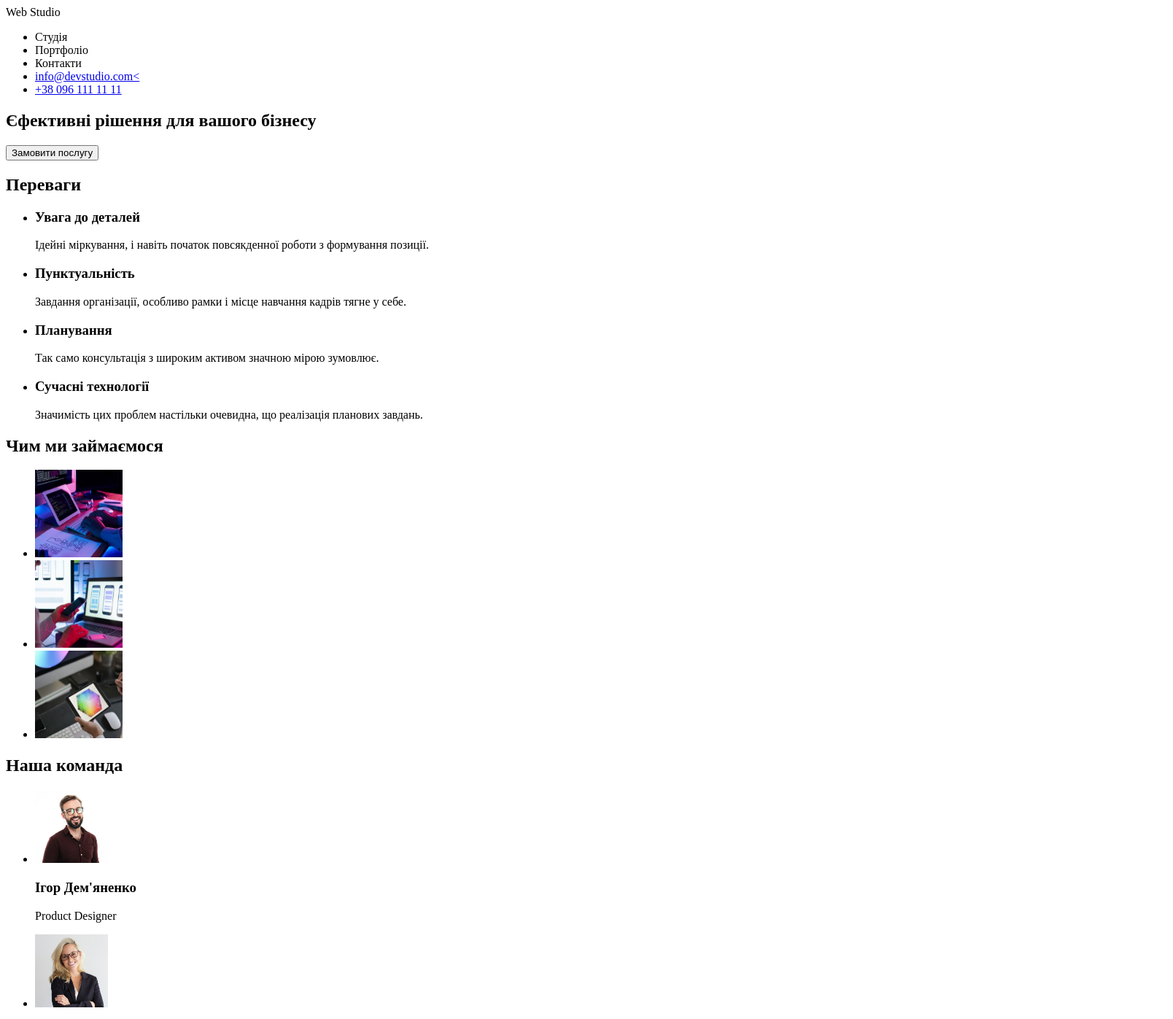
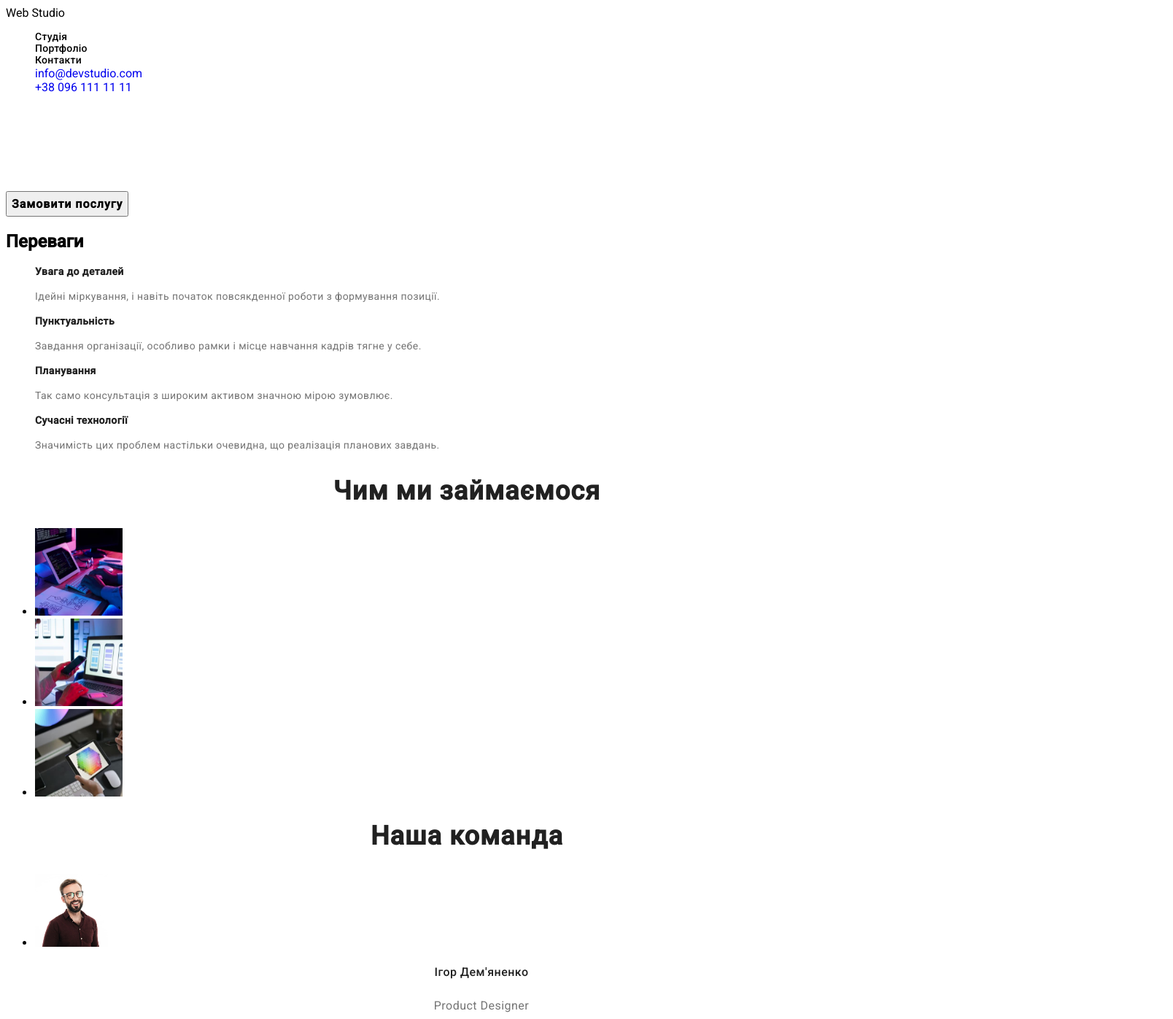
Before and after one commit to Svitlana12345/-goit-markup-hw-02, a plain HTML site: page index.html in a window 1280 px wide. Shown: the top 1397 px of the page at 73% size, 1608 px wide, since content can reach past the window. Drawn offline with Linux system fonts and the light colour scheme.

Commit message:
Добавлено портфолио, шрифты и стили

```diff
--- a/index.html
+++ b/index.html
@@ -5,55 +5,58 @@
     <meta http-equiv="X-UA-Compatible" content="IE=edge" />
     <meta name="viewport" content="width=device-width, initial-scale=1.0" />
     <title>Студія</title>
-    <link rel="stylesheet" href="./styls.css">
+    <link rel="preconnect" href="https://fonts.googleapis.com">
+<link rel="preconnect" href="https://fonts.gstatic.com" crossorigin>
+<link href="https://fonts.googleapis.com/css2?family=Raleway:wght@700&family=Roboto:ital,wght@0,400;0,500;1,700&display=swap" rel="stylesheet">
+    <link rel="stylesheet" href="./styles.css">
   </head>
   <body>
-    <header>
+    <header class="header">
       <nav>
-        <a>
+        <a class="header-logo">
           <span>Web</span>
           <span>Studio</span>
         </a>
-        <ul>
-          <li>Cтудія</li>
-          <li>Портфоліо</li>
-          <li>Контакти</li>
-          <li><a href="malito: info@devstudio.com "> info@devstudio.com<
+        <ul class="header-list list">
+          <li class="header-item">Студія</li>
+          <li class="header-item">Портфоліо</li>
+          <li class="header-item">Контакти</li>
+          <li><a class="header-mail link" href="malito: info@devstudio.com "> info@devstudio.com
           </a></Li>
-          <li><a href="tel:+38 096 111 11 11">+38 096 111 11 11</a></address></li>
+          <li><a class="header-tell link" href="tel:+38 096 111 11 11">+38 096 111 11 11</a></address></li>
 
         </ul>
       </nav>
     </header>
     <section>
-      <h1>Єфективні рішення для вашого бізнесу</h1>
-      <button>Замовити послугу</button>
+      <h1 class="top-title">Єфективні рішення для вашого бізнесу</h1>
+      <button class="header-btn">Замовити послугу</button>
     </section>
 
-    <section>
+    <section class="benefits">
       <h2>Переваги</h2>
-      <ul>
-        <li>
-          <h3>Увага до деталей</h3>
-          <p>
+      <ul class="benefits-list list">
+        <li class="benefits-item">
+          <h3 class="medium-title">Увага до деталей</h3>
+          <p class="after-title">
             Ідейні міркування, і навіть початок повсякденної роботи з формування
             позиції.
           </p>
         </li>
-        <li>
-          <h3>Пунктуальність</h3>
-          <p>
+        <li class="benefits-item">
+          <h3 class="medium-title">Пунктуальність</h3>
+          <p class="after-title">
             Завдання організації, особливо рамки і місце навчання кадрів тягне у
             себе.
           </p>
         </li>
-        <li>
-          <h3>Планування</h3>
-          <p>Так само консультація з широким активом значною мірою зумовлює.</p>
+        <li class="benefits-item">
+          <h3 class="medium-title">Планування</h3>
+          <p class="after-title">Так само консультація з широким активом значною мірою зумовлює.</p>
         </li>
-        <li>
-          <h3>Сучасні технології</h3>
-          <p>
+        <li class="benefits-item">
+          <h3 class="medium-title">Сучасні технології</h3>
+          <p class="after-title">
             Значимість цих проблем настільки очевидна, що реалізація планових
             завдань.
           </p>
@@ -61,8 +64,9 @@
       </ul>
     </section>
 
-    <h2>Чим ми займаємося</h2>
-    <ul>
+    <section>
+      <h2 class="business-upper-title">Чим ми займаємося</h2>
+      <ul c>
         <li>
           <img
             src="images/img (6) (2).jpg"
@@ -87,9 +91,10 @@
             height="120"
           />
         </li>
-    </ul>
+      </ul></section>
 
-    <h2>Наша команда</h2>
+
+    <h2 class="hero-top-title">Наша команда</h2>
 
     <ul>
       <li>
@@ -99,8 +104,8 @@
           width="100"
           height="100"
         />
-        <h3>Ігор Дем'яненко</h3>
-        <p>Product Designer</p>
+        <h3 class="hero-title">Ігор Дем'яненко</h3>
+        <p class="hero-about">Product Designer</p>
       </li>
       <li>
         <img
@@ -109,8 +114,8 @@
           width="100"
           height="100"
         />
-        <h3>Ольга Рєпіна</h3>
-        <p>Frontend Developer</p>
+        <h3 class="hero-title">Ольга Рєпіна</h3>
+        <p class="hero-about">Frontend Developer</p>
       </li>
 
       <li>
@@ -120,8 +125,8 @@
           width="100"
           height="100"
         />
-        <h3>Микола Тарасов</h3>
-        <p>Marketing</p>
+        <h3 class="hero-title">Микола Тарасов</h3>
+        <p class="hero-about">Marketing</p>
       </li>
 
       <li>
@@ -131,18 +136,18 @@
           width="100"
           height="100"
         />
-        <h3>Михайло Єрмаков</h3>
-        <p>UI Designer</p>
+        <h3 class="hero-title">Михайло Єрмаков</h3>
+        <p class="hero-about">UI Designer</p>
       </li>
     </ul>
 
-    <footer>
-      <ul>
-        <li><a href="">WebStudio</a></li>
+    <footer class="footer">
+      <ul class="footer-list list">
+        <li><a href="footer-logo">WebStudio</a></li>
         <address> <li>м. Київ, пр-т Лесі Українки,26</li>
-          <Li><a href="malito: info@devstudio.com "> info@devstudio.com<
+          <li><a class="header-mail link" href="malito: info@devstudio.com "> info@devstudio.com
           </a></Li>
-         <li><a href="tel:+38 096 111 11 11">+38 096 111 11 11</a></address></li>
+          <li><a class="header-tell link" href="tel:+38 096 111 11 11">+38 096 111 11 11</a></address></li>
           </address>
         </ul>
 
--- /dev/null
+++ b/styles.css
@@ -0,0 +1,154 @@
+body{
+    font-family: "Roboto", sans-serif;
+
+}
+
+
+.heder {
+background-color: #FFFFFF;
+}
+
+.list {
+    list-style: none;
+}
+
+.link {
+    text-decoration: none;
+}
+
+
+.header-item {
+font-style: normal;
+font-size: 14px;
+font-weight: 500;
+line-height: 1.14;
+letter-spacing: 0.02em;
+
+}
+header-tell {
+font-style: normal;
+font-size: 14px;
+font-weight: 500;
+line-height: 1.14;
+letter-spacing: 0.02em;
+color: #757575;
+}
+
+.header-btn {
+font-family: inherit;
+font-size: 16px;
+font-weight: 700;
+line-height: 1.86;
+letter-spacing: 0.06em;
+text-align: center;
+}
+
+.top-title {
+font-family: Roboto;
+font-size: 44px;
+font-weight: 900;
+line-height: 1.36;
+letter-spacing: 0.06em;
+text-align: center;
+color: #FFFFFF;
+}
+
+.medium-title {
+    font-family: Roboto;
+    font-size: 14px;
+    font-weight: 700;
+    line-height: 1.14;
+    letter-spacing: 0.03em;
+    text-align: left;
+color: #212121;
+}
+
+.after-title {
+    font-family: Roboto;
+font-size: 14px;
+font-weight: 400;
+line-height: 1.71;
+letter-spacing: 0.03em;
+text-align: left;
+color: #757575;
+}
+
+.business-upper-title {
+    font-family: Roboto;
+font-size: 36px;
+font-weight: 700;
+line-height: 1.16;
+letter-spacing: 0.03em;
+text-align: center;
+color: #212121;
+}
+
+
+.hero-top-title {
+font-family: Roboto;
+font-size: 36px;
+font-weight: 700;
+line-height: 1.16;
+letter-spacing: 0.03em;
+text-align: center;
+color: #212121;
+}
+
+.hero-title {
+font-family: Roboto;
+font-size: 16px;
+font-weight: 500;
+line-height: 1.87;
+letter-spacing: 0.03em;
+text-align: center;
+color: #212121;
+}
+
+.hero-about {
+font-family: Roboto;
+font-size: 16px;
+font-weight: 400;
+line-height: 1.87;
+letter-spacing: 0.03em;
+text-align: center;
+color: #757575;
+}
+
+
+.footer {
+background: #2F303A;
+height: 252px;
+width: 1600px;
+left: 0px;
+top: 2094px;
+border-radius: 0px;
+
+}
+
+.list {
+    list-style: none;
+}
+
+.link {
+text-decoration: none;
+}
+
+.footer-logo {
+font-family: Raleway;
+font-size: 26px;
+font-weight: 700;
+line-height: 1.92;
+letter-spacing: 0.03em;
+text-align: left;
+color: #2196f3;
+
+
+
+font-family: Oleo Script;
+font-size: 26px;
+font-weight: 400;
+line-height: 1.38;
+letter-spacing: 0.03em;
+text-align: left;
+color: #FFFFFF;
+}
```
Also changed, not shown: portfolio.html (added, +110 -0 lines), images 2/img (10) (2).jpg (added), images 2/img (11) (2).jpg (added), images 2/img (12) (2).jpg (added), images 2/img (13).jpg (added), images 2/img (14).jpg (added), images 2/img (15).jpg (added), images 2/img (16).jpg (added), images 2/img (17).jpg (added), images 2/img (9) (2).jpg (added), styls.css (deleted), 1 other file. Lines whose indentation alone changed are shown as unchanged.
